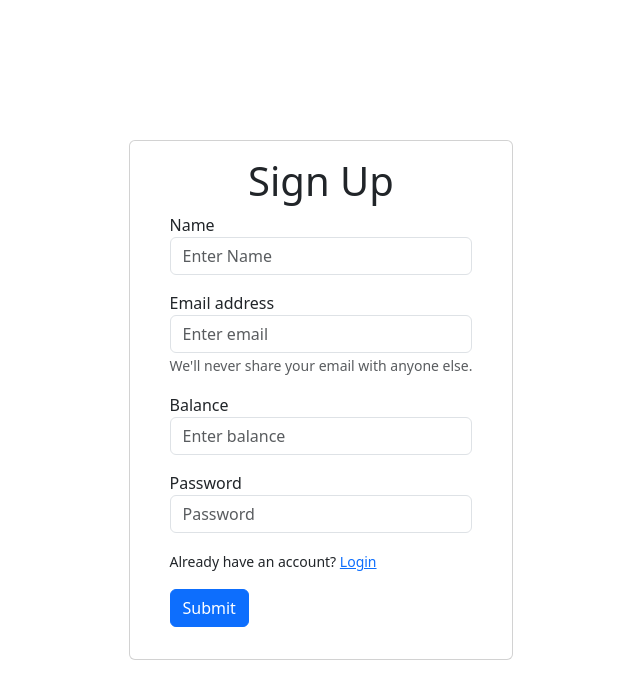
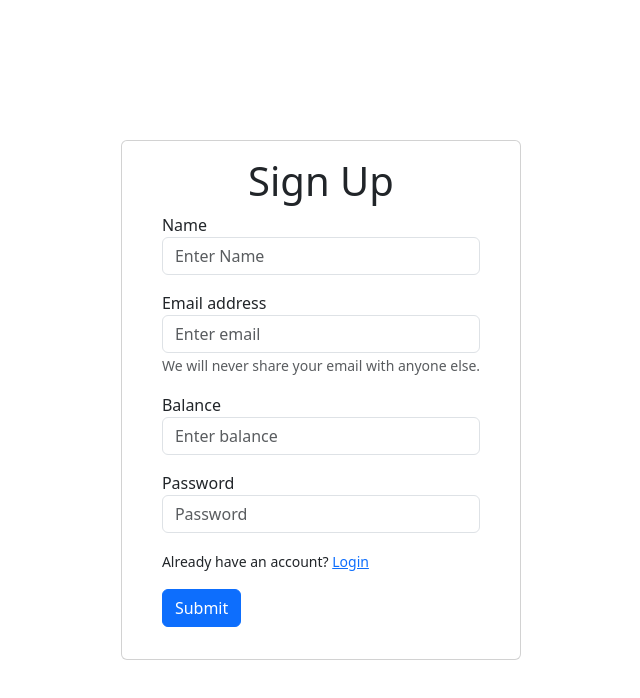
Before and after one commit to pykingcodepro/goodbudget, a Next.js app: page /signup in a window 1280 px wide. Shown: the top 698 px of the page, without its empty margins (319-959 px from the left). Built offline with nearby package versions, Linux system fonts and the light colour scheme.

Commit message:
prod error fixed:

```diff
--- a/src/app/login/page.tsx
+++ b/src/app/login/page.tsx
@@ -60,7 +60,7 @@ export default function LoginPage() {
                 required={true}
               />
               <small id="emailHelp" className="form-text text-muted">
-                We'll never share your email with anyone else.
+                We will never share your email with anyone else.
               </small>
             </div>
             <div className="form-group mb-3">
@@ -77,7 +77,7 @@ export default function LoginPage() {
               />
             </div>
             <small>
-              Don't have an account? <Link href="/signup">Sign Up</Link>
+              Do not have an account? <Link href="/signup">Sign Up</Link>
             </small>
             <br />
             <button
--- a/src/app/signup/page.tsx
+++ b/src/app/signup/page.tsx
@@ -77,7 +77,7 @@ export default function Page() {
                 onChange={(e) => setEmail(e.target.value)}
               />
               <small id="emailHelp" className="form-text text-muted">
-                We'll never share your email with anyone else.
+                We will never share your email with anyone else.
               </small>
             </div>
             <div className="form-group mb-3">
```
